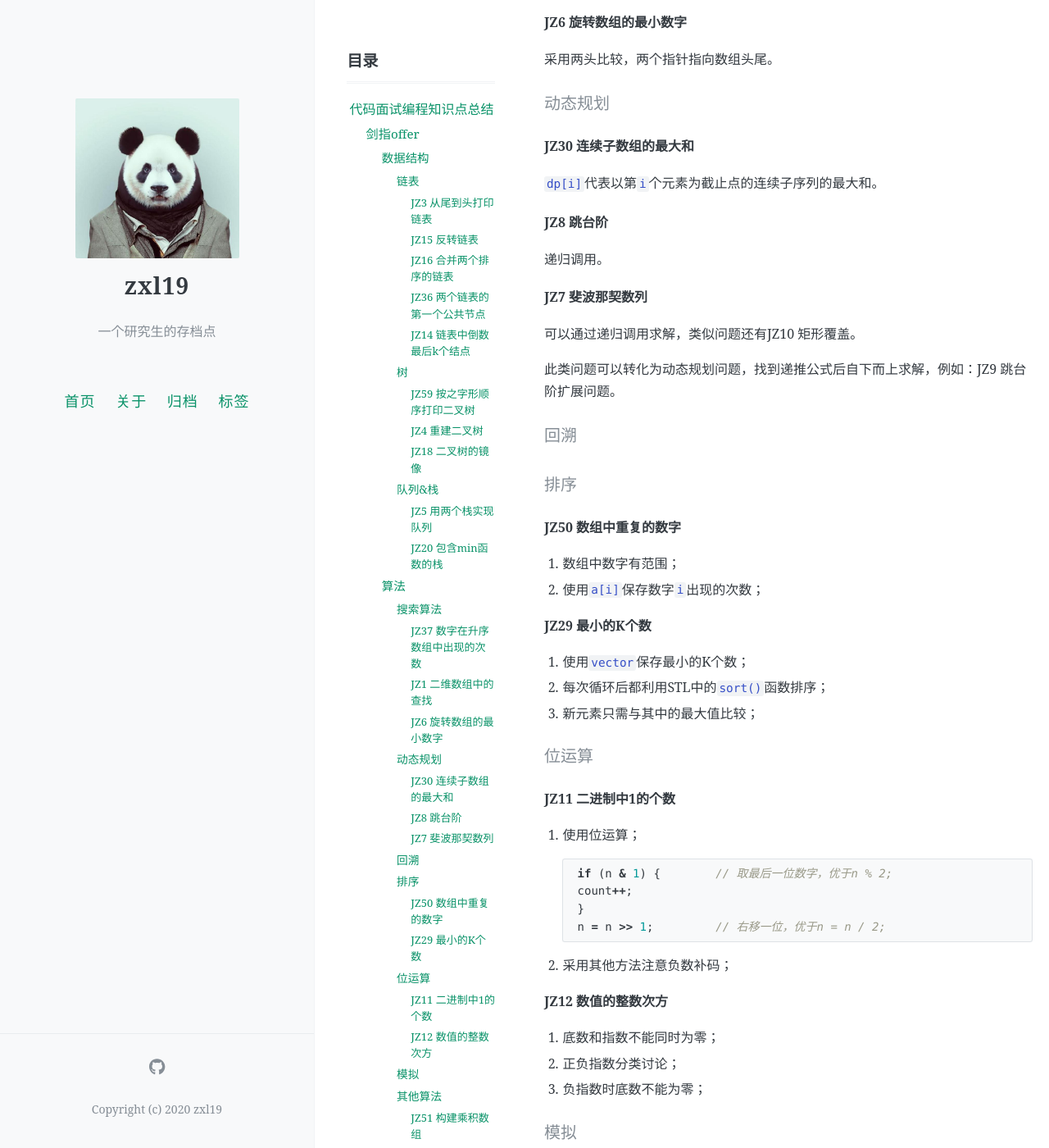
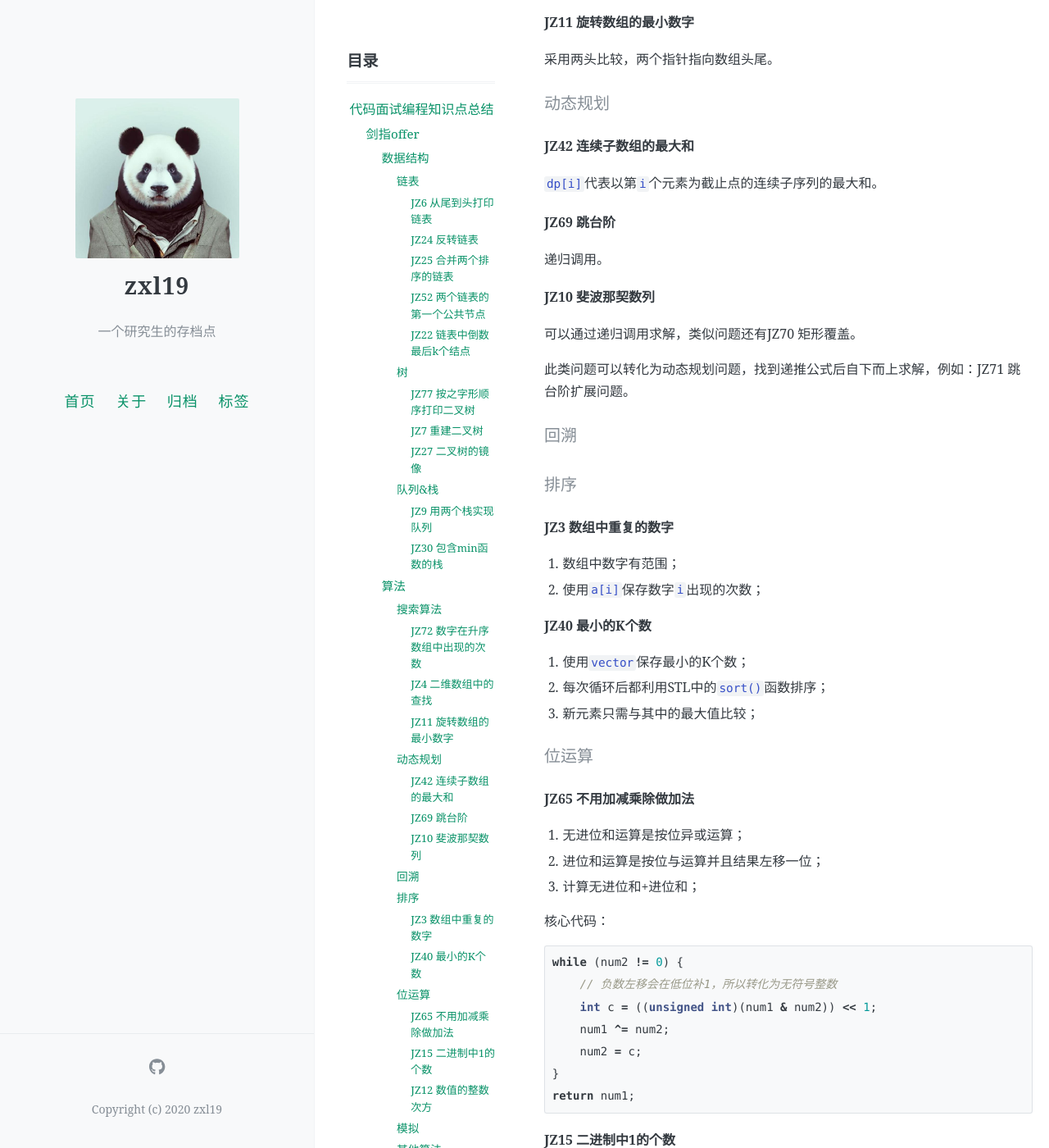
Before and after one commit to zxl19/zxl19.github.io, a Jekyll site: the page built from _posts/2021-09-25-code-interview.md, in a window 1280 px wide and 1400 px high, scrolled down 2701 px. Shown: the whole window at 82% size. Built offline with Jekyll 4.4.1, drawn with Linux system fonts in a browser that asks for light colours; comment, search, counter and statistics services are not loaded; some of the changed text lies outside the part shown.

Commit message:
Update Posts

````diff
--- a/_posts/2021-09-25-code-interview.md
+++ b/_posts/2021-09-25-code-interview.md
@@ -19,12 +19,12 @@ pinned: false
 
 #### 链表
 
-##### JZ3 从尾到头打印链表
+##### JZ6 从尾到头打印链表
 
 1. 利用STL中的`reverse()`函数反转区间元素次序；
 2. 利用`stack`“先进后出”的特性反转区间元素次序；
 
-##### JZ15 反转链表
+##### JZ24 反转链表
 
 使用两个指针完成，一个指针`ppre`用来指向当前节点的前一节点；一个指针`pnext`用来指向当前节点的下一节点。
 
@@ -39,11 +39,11 @@ while(pHead) {
 }
 ```
 
-##### JZ16 合并两个排序的链表
+##### JZ25 合并两个排序的链表
 
 使用两个指针完成。
 
-##### JZ36 两个链表的第一个公共节点
+##### JZ52 两个链表的第一个公共节点
 
 使用双指针，先后遍历两个链表，会在公共节点处相遇。
 
@@ -60,37 +60,37 @@ while (p1 != p2) {
 }
 ```
 
-##### JZ14 链表中倒数最后k个结点
+##### JZ22 链表中倒数最后k个结点
 
 使用两个相距k的指针同时前进。
 
 #### 树
 
-##### JZ59 按之字形顺序打印二叉树
+##### JZ77 按之字形顺序打印二叉树
 
 1. 使用`queue`保存上一层根节点，不断在循环中更新；
 2. 使用`vector<vector>`保存每一层节点；
 3. 根据层数判断是否需要反转输出；
 
-##### JZ4 重建二叉树
+##### JZ7 重建二叉树
 
 1. 判断空二叉树、单节点情况；
 2. 前序遍历中，根在最前面；
 3. 在中序遍历中找到根节点，分出左右树，左闭右开；
 4. 递归调用重建；
 
-##### JZ18 二叉树的镜像
+##### JZ27 二叉树的镜像
 
 交换左右节点，递归调用。
 
 #### 队列&栈
 
-##### JZ5 用两个栈实现队列
+##### JZ9 用两个栈实现队列
 
 1. 实现`stack`的`push()`和`pop()`成员函数；
 2. 一个栈保存正序队列，另外一个栈保存反序队列；
 
-##### JZ20 包含min函数的栈
+##### JZ30 包含min函数的栈
 
 使用两个栈，一个正常保存元素，一个保存当前最小值；
 
@@ -98,49 +98,49 @@ while (p1 != p2) {
 
 #### 搜索算法
 
-##### JZ37 数字在升序数组中出现的次数
+##### JZ72 数字在升序数组中出现的次数
 
 1. 暴力求解；
 2. 数组有序，采用二分查找；
 3. 利用STL中的`equal_range()`函数查找，本质上也是二分查找；
 
-##### JZ1 二维数组中的查找
+##### JZ4 二维数组中的查找
 
 1. 判断输入二维数组是否为空（两个维度都要判断）；
 2. 考虑元素排列有序，从左下角开始遍历优于从右上角开始遍历，因为不需考虑下标越界的问题；
 3. 如果当前元素大于目标元素，则减小行数；如果当前元素小于目标元素，则增大列数；
 4. 暴力求解注意行列数可能不同；
 
-##### JZ6 旋转数组的最小数字
+##### JZ11 旋转数组的最小数字
 
 采用两头比较，两个指针指向数组头尾。
 
 #### 动态规划
 
-##### JZ30 连续子数组的最大和
+##### JZ42 连续子数组的最大和
 
 `dp[i]`代表以第`i`个元素为截止点的连续子序列的最大和。
 
-##### JZ8 跳台阶
+##### JZ69 跳台阶
 
 递归调用。
 
-##### JZ7 斐波那契数列
+##### JZ10 斐波那契数列
 
-可以通过递归调用求解，类似问题还有JZ10 矩形覆盖。
+可以通过递归调用求解，类似问题还有JZ70 矩形覆盖。
 
-此类问题可以转化为动态规划问题，找到递推公式后自下而上求解，例如：JZ9 跳台阶扩展问题。
+此类问题可以转化为动态规划问题，找到递推公式后自下而上求解，例如：JZ71 跳台阶扩展问题。
 
 #### 回溯
 
 #### 排序
 
-##### JZ50 数组中重复的数字
+##### JZ3 数组中重复的数字
 
 1. 数组中数字有范围；
 2. 使用`a[i]`保存数字`i`出现的次数；
 
-##### JZ29 最小的K个数
+##### JZ40 最小的K个数
 
 1. 使用`vector`保存最小的K个数；
 2. 每次循环后都利用STL中的`sort()`函数排序；
@@ -148,7 +148,25 @@ while (p1 != p2) {
 
 #### 位运算
 
-##### JZ11 二进制中1的个数
+##### JZ65 不用加减乘除做加法
+
+1. 无进位和运算是按位异或运算；
+2. 进位和运算是按位与运算并且结果左移一位；
+3. 计算无进位和+进位和；
+
+核心代码：
+
+```cpp
+while (num2 != 0) {
+    // 负数左移会在低位补1，所以转化为无符号整数
+    int c = ((unsigned int)(num1 & num2)) << 1;
+    num1 ^= num2;
+    num2 = c;
+}
+return num1;
+```
+
+##### JZ15 二进制中1的个数
 
 1. 使用位运算；
 
````
Also changed, not shown: _posts/.2021-09-10-interview-record.md (+1 -1 lines), _posts/.2021-09-24-wish-list.md (+1 -1 lines), _posts/2021-08-03-photography-note.md (+8 -80 lines), _posts/2021-10-29-camera-note.md (added, +115 -0 lines).
